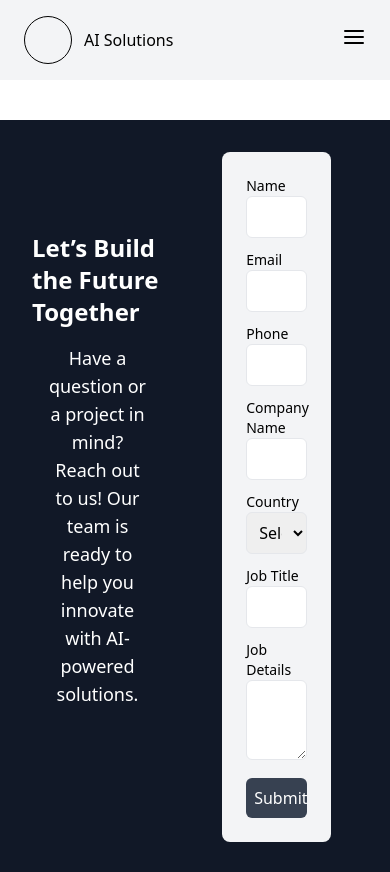
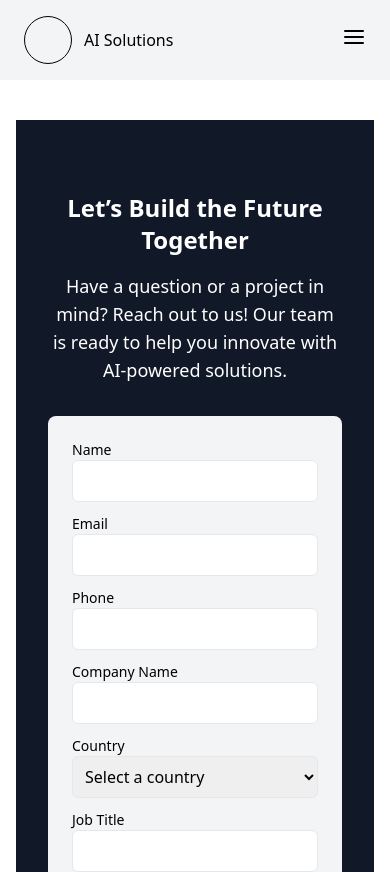
Before and after one commit to chanmyaephonehein/pdbymp, a Next.js app: page /user/contactus in a window 390 px wide. Shown: the top 872 px of the page. Built offline with nearby package versions, Linux system fonts and the light colour scheme.

Commit message:
responsive contactus

```diff
--- a/src/pages/user/contactus/index.js
+++ b/src/pages/user/contactus/index.js
@@ -1,21 +1,20 @@
 const ContactUs = () => {
   return (
-    <div className="flex justify-center">
-      <div className="w-full  bg-gray-900 p-8  flex">
+    <div className="flex justify-center px-4 sm:px-8 md:px-16 lg:px-24 ">
+      <div className="w-full bg-gray-900 p-8 flex flex-col md:flex-row items-center md:items-start">
         {/* Left Section */}
-        <div className="w-1/2 text-white pr-8 flex flex-col items-center mt-20">
-          <h2 className="text-2xl font-bold mb-4 ">
+        <div className="w-full md:w-1/2 text-white pr-0 md:pr-8 flex flex-col items-center mt-10 md:mt-20 text-center md:text-left">
+          <h2 className="text-2xl sm:text-3xl font-bold mb-4">
             Let’s Build the Future Together
           </h2>
-          <p className="text-lg w-3/4 text-center">
+          <p className="text-lg w-full sm:w-3/4 md:w-3/4">
             Have a question or a project in mind? Reach out to us! Our team is
             ready to help you innovate with AI-powered solutions.
           </p>
         </div>
 
         {/* Right Section (Form) */}
-
-        <div className="w-1/3 bg-gray-100 p-6 rounded-lg mx-auto">
+        <div className="w-full md:w-1/2 lg:w-1/3 bg-gray-100 p-6 rounded-lg mt-8 md:mt-0">
           <form>
             <label className="block text-sm font-medium">Name</label>
             <input type="text" className="w-full p-2 mb-3 border rounded-md" />
@@ -43,7 +42,7 @@ const ContactUs = () => {
             <label className="block text-sm font-medium">Job Details</label>
             <textarea className="w-full p-2 mb-3 border rounded-md h-20"></textarea>
 
-            <button className="w-full bg-gray-700 text-white p-2 rounded-md">
+            <button className="w-full bg-gray-700 text-white p-2 rounded-md hover:bg-gray-800">
               Submit
             </button>
           </form>
```
